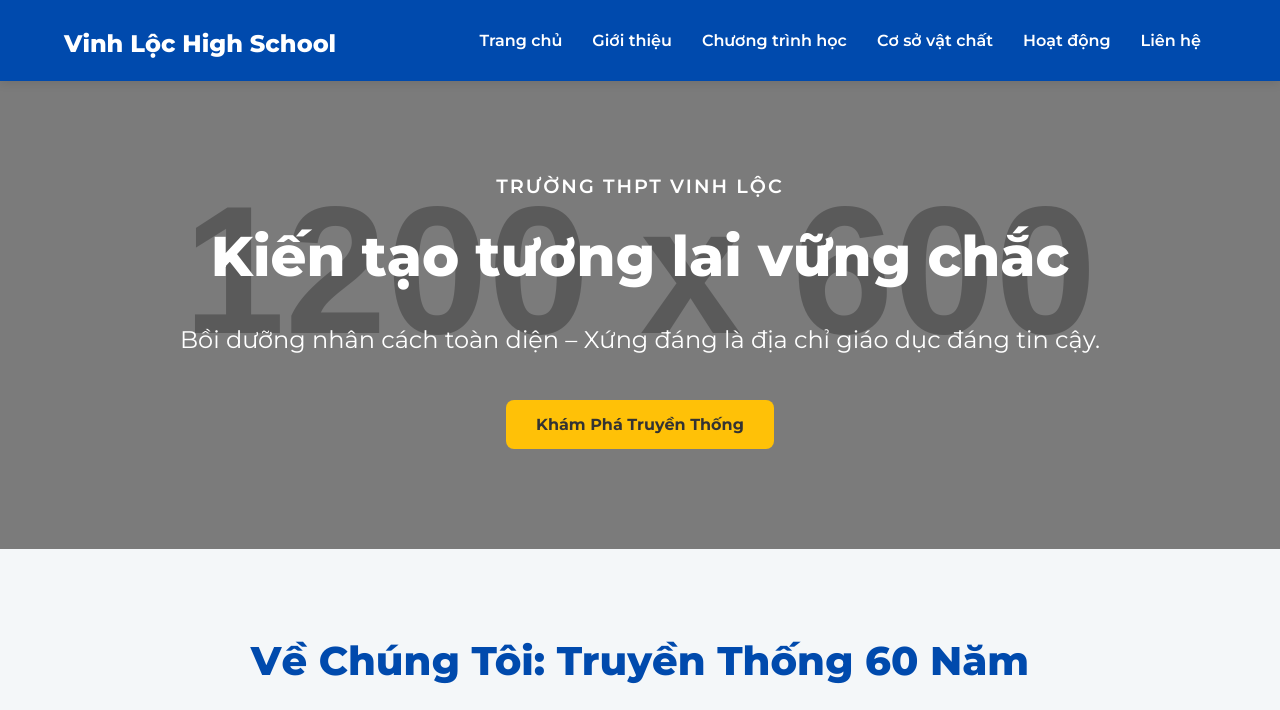
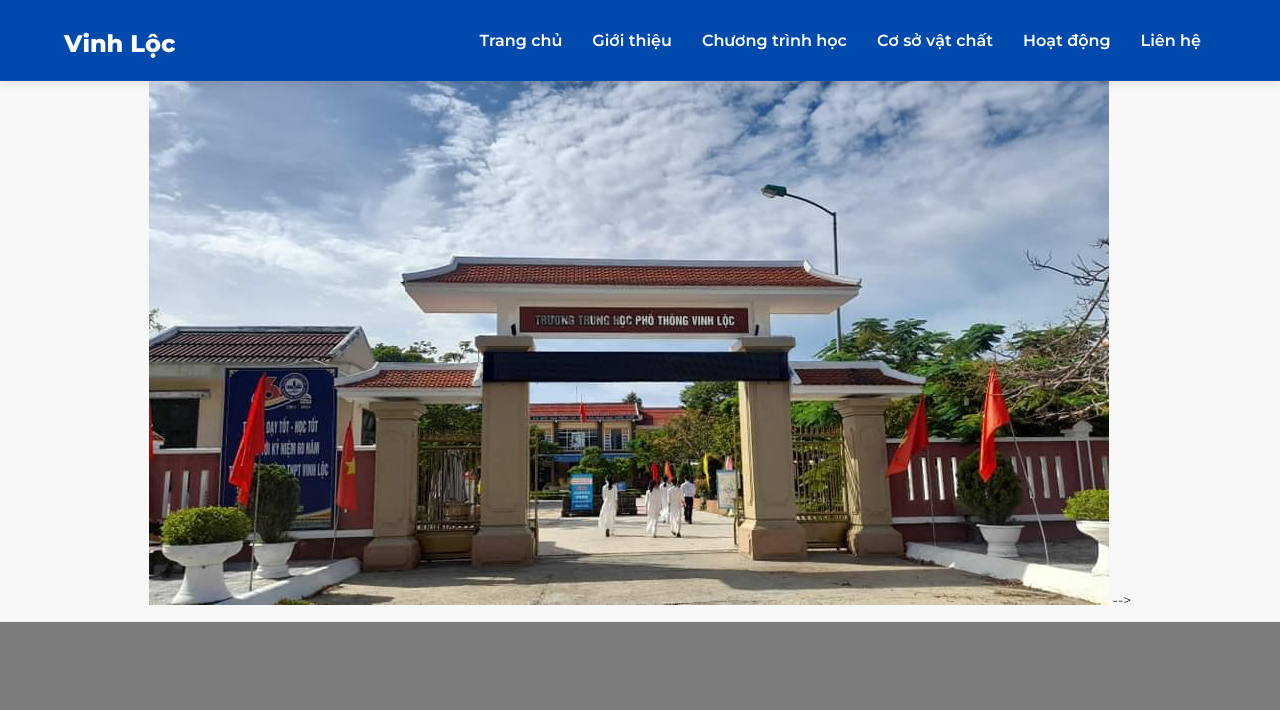
Before and after one commit to Lurz0205/vinhloc, a plain HTML site: page index.html in a window 1280 px wide. Shown: the top 710 px of the page. Drawn offline with Linux system fonts and the light colour scheme; placeholder pictures from the web are drawn by us.

Commit message:
Update index.html

```diff
--- a/index.html
+++ b/index.html
@@ -12,15 +12,14 @@
 
     <!-- START: KHU VỰC CHÈN BANNER TRƯỜNG HỌC -->
     <section id="top-banner">
-        <!-- Bạn có thể chèn ảnh banner hoặc nội dung quảng cáo ngắn ở đây -->
-        <!-- Ví dụ: <img src="URL_ANH_BANNER.jpg" alt="Banner Trường Vinh Lộc"> -->
+        <img src="banner.jpg" alt="Banner Trường Vinh Lộc"> -->
     </section>
     <!-- END: KHU VỰC CHÈN BANNER TRƯỜNG HỌC -->
 
     <!-- Header và Menu Điều Hướng -->
     <header id="navbar">
         <div class="container">
-            <h1 class="logo"><a href="#home">Vinh Lộc High School</a></h1>
+            <h1 class="logo"><a href="#home">Vinh Lộc</a></h1>
             <nav>
                 <ul>
                     <li><a href="#home">Trang chủ</a></li>
```
